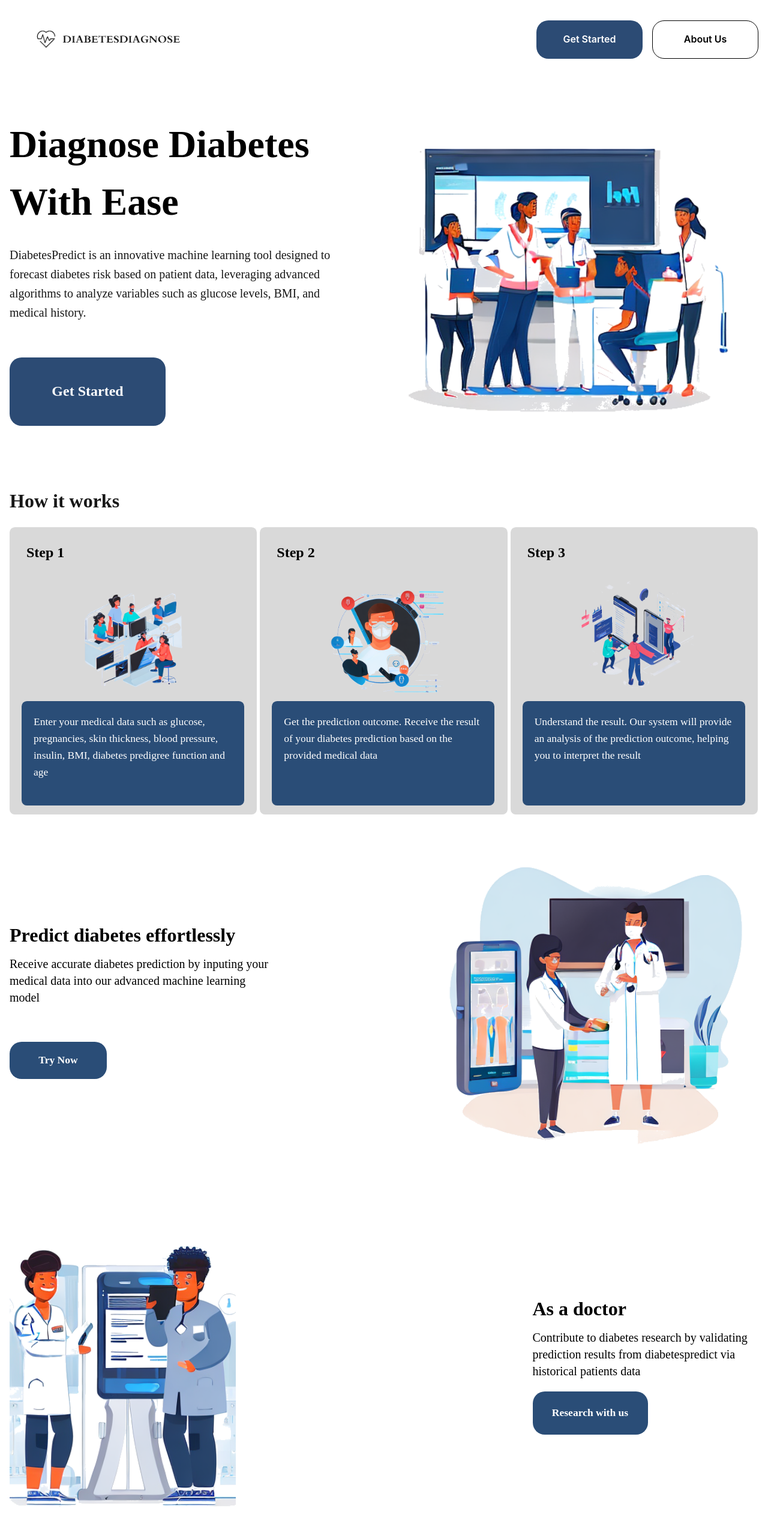
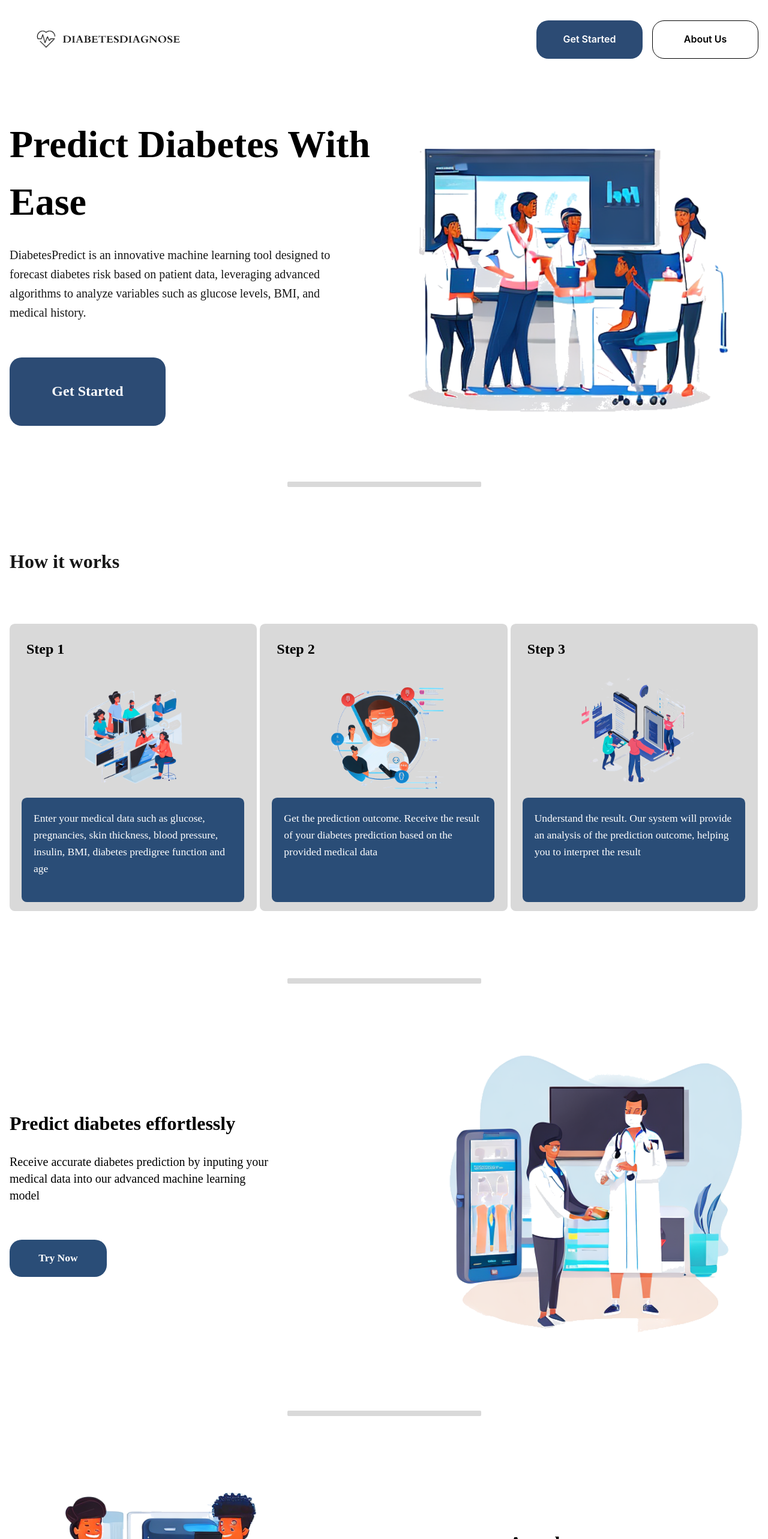
Before and after one commit to kollie-coder/diabetes-prediction-software, a React (Vite) app: page / in a window 1280 px wide. Shown: the top 2566 px of the page at 60% size. Built offline with nearby package versions, Linux system fonts and the light colour scheme.

Commit message:
third commit

```diff
--- a/src/components/Collaboration/Collaboration.jsx
+++ b/src/components/Collaboration/Collaboration.jsx
@@ -11,11 +11,10 @@ const Collaboration = () => {
    justifyContent={"space-between"}
    mb={5}
    pb={5}
-   gap={"495px"}
    alignItems={"center"}
    >
 
-    <Box flex={1} display={{base:"none", md:"flex"}}>
+    <Box flex={2} display={{base:"none", md:"flex"}}>
 
         <Image src={Work} alt='work'
         width={"525px"} height={"548px"} objectFit={"cover"}/>
@@ -41,7 +40,7 @@ const Collaboration = () => {
        lineHeight = '28.07px'
        fontWeight={400}
        maxW={"410px"}
-       py={5}
+       py={10}
        >
         Contribute to diabetes research by validating prediction
         results from diabetespredict via historical patients data
@@ -62,6 +61,12 @@ const Collaboration = () => {
     </Box>
 
    </Flex>
+
+   <Flex alignContent={"center"} justifyContent={"center"} mt={8} display={{base:"none",md:"flex"}}>
+   <Box width={"323px"} height={"9px"} borderRadius={"2px"} backgroundColor={"#D9D9D9"} />
+
+  </Flex>
+
    </>
   )
 }
--- a/src/components/Diagnose/Diagnose.jsx
+++ b/src/components/Diagnose/Diagnose.jsx
@@ -22,6 +22,7 @@ const Diagnose = () => {
         fontFamily = 'Poppins'
         fontWeight = {700}
         lineHeight ='28.07px'
+        py={4}
         >
             Predict diabetes effortlessly
 
@@ -76,6 +77,12 @@ const Diagnose = () => {
         </Box>
 
     </Flex>
+
+    <Flex alignContent={"center"} justifyContent={"center"} py={8} mb={6} display={{base:"none",md:"flex"}}>
+   <Box width={"323px"} height={"9px"} borderRadius={"2px"} backgroundColor={"#D9D9D9"} />
+
+</Flex>
+
     </>
   )
 }
--- a/src/components/Guide/Guide.jsx
+++ b/src/components/Guide/Guide.jsx
@@ -1,4 +1,4 @@
-import { Box, Grid, Text } from '@chakra-ui/react'
+import { Box, Flex, Grid, Text } from '@chakra-ui/react'
 import React from 'react'
 import Guides from './Guides'
 
@@ -8,7 +8,7 @@ const Guide = () => {
     <Box my={5}>
 
         <Text color = '#171717' fontSize = '32px'fontFamily = 'Source Sans Pro'
-        fontWeight = {700} lineHeight = '48px' py={5}>
+        fontWeight = {700} lineHeight = '48px' py={20}>
              How it works
           </Text>
 
@@ -17,7 +17,8 @@ const Guide = () => {
        <Grid
        templateColumns={{
         sm:"repeat(1, 1fr)",
-        md:"repeat(3, 1fr)",
+        md:"repeat(2, 1fr)",
+        lg:"repeat(3, 1fr)",
        }}
        gap={1}
        columnGap={1}
@@ -31,6 +32,11 @@ const Guide = () => {
 
     </Box>
 
+    <Flex alignContent={"center"} justifyContent={"center"} mt={20} py={8} display={{base:"none",md:"flex"}}>
+   <Box width={"323px"} height={"9px"} borderRadius={"2px"} backgroundColor={"#D9D9D9"} />
+
+</Flex>
+
     </>
   )
 }
--- a/src/components/Hero/Hero.jsx
+++ b/src/components/Hero/Hero.jsx
@@ -8,15 +8,16 @@ const Hero = () => {
     <>
     <Flex alignItems={"center"} gap={4}>
 
-        <Flex flex={1} direction={"column"} gap={6}>
+        <Flex flex={1} direction={"column"} gap={6} >
 
-        <Text fontSize={"64px"}
+        <Text
+          fontSize={{base:"30px",md:"64px"}}
             fontWeight={700}
             fontFamily={"Poppins"}
-             lineHeight={"96px"}
-             maxW={"674px"}
+             lineHeight={{base:"45px",md:"96px"}}
+             maxW={{base:"318px",md:"674px"}}
              >
-                 Diagnose Diabetes With Ease
+                 Predict Diabetes With Ease
             </Text>
 
             <Text color={"#171717"}
@@ -30,14 +31,15 @@ const Hero = () => {
            leveraging advanced algorithms to analyze variables such as glucose levels, BMI, and medical history.
             </Text>
 
-            <Button width={"260px"}
-            height={"114px"}
-            borderRadius={"20px"}
+            <Button
+            width={{base:"201px",md:"260px"}}
+            height={{base:"50px",md:"114px"}}
+            borderRadius={{base:"10px",md:"20px"}}
             color={"rgba(255, 255, 255, 1)"}
             backgroundColor={"rgba(44, 75, 116, 1)"}
             fontFamily={"Poppins"}
-            fontWeight={700}
-            fontSize={"24px"}
+            fontWeight={{base:400, md:700}}
+            fontSize={{base:"22.71px",md:"24px"}}
             marginTop={"35px"}
 
             >
@@ -53,6 +55,11 @@ const Hero = () => {
         </Box>
     </Flex>
 
+<Flex alignContent={"center"} justifyContent={"center"} mt={8} display={{base:"none",md:"flex"}}>
+   <Box width={"323px"} height={"9px"} borderRadius={"2px"} backgroundColor={"#D9D9D9"} />
+
+</Flex>
+
     </>
   )
 }
```
Also changed, not shown: src/components/Footer/Footer.jsx (added).
